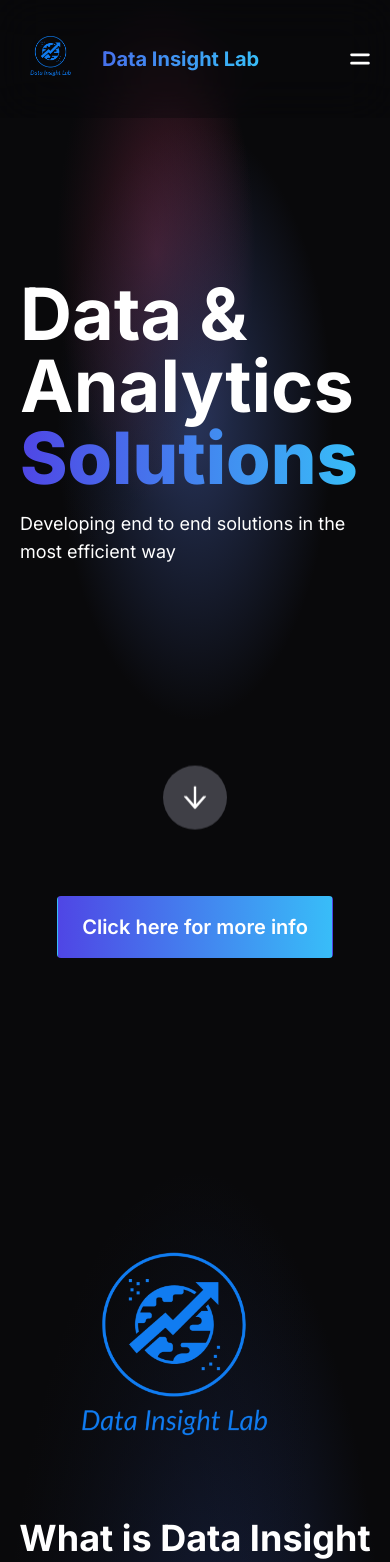
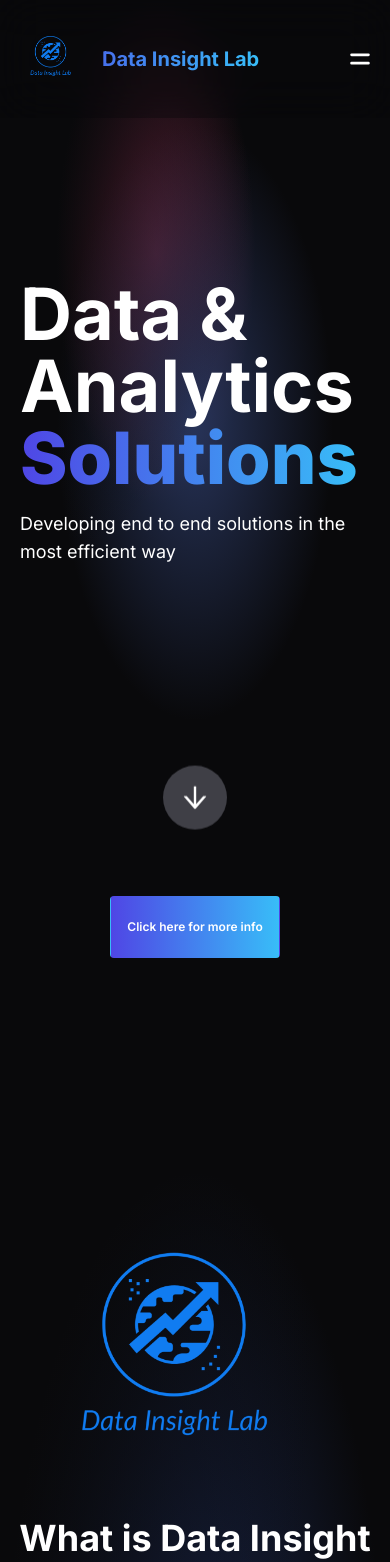
Before and after one commit to Data-Insight-Lab/data-insight-lab, a Next.js app: page / in a window 390 px wide. Shown: the top 1562 px of the page. Built offline with nearby package versions, Linux system fonts and the light colour scheme.

Commit message:
commit responsive

```diff
--- a/src/app/app.css
+++ b/src/app/app.css
@@ -134,13 +134,13 @@
   @media (max-width: 768px) {
 
     .button {
-      padding: 1rem 1.5rem;
-      font-size: 1.25rem;
+      padding: 1rem;
+      font-size: 0.75rem;
     }
 
     .text-input {
-      padding: o.75rem;
-      font-size: 1rem;
+      padding: 0.75rem;
+      font-size: 0.5rem;
     }
 
     .black-box {
@@ -173,6 +173,18 @@
       max-width: calc(30% - 0.25rem);
       height: auto;
     }
+    .h1{
+      font-size: 1rem;
+    }
+    .h2{
+      font-size: 0.5rem;
+    }
+    .h3{
+      font-size: 1rem;
+    }
+    .p{
+      font-size: 0.25rem;
+    }
   }
 
   @media (max-width: 380px) {
```
